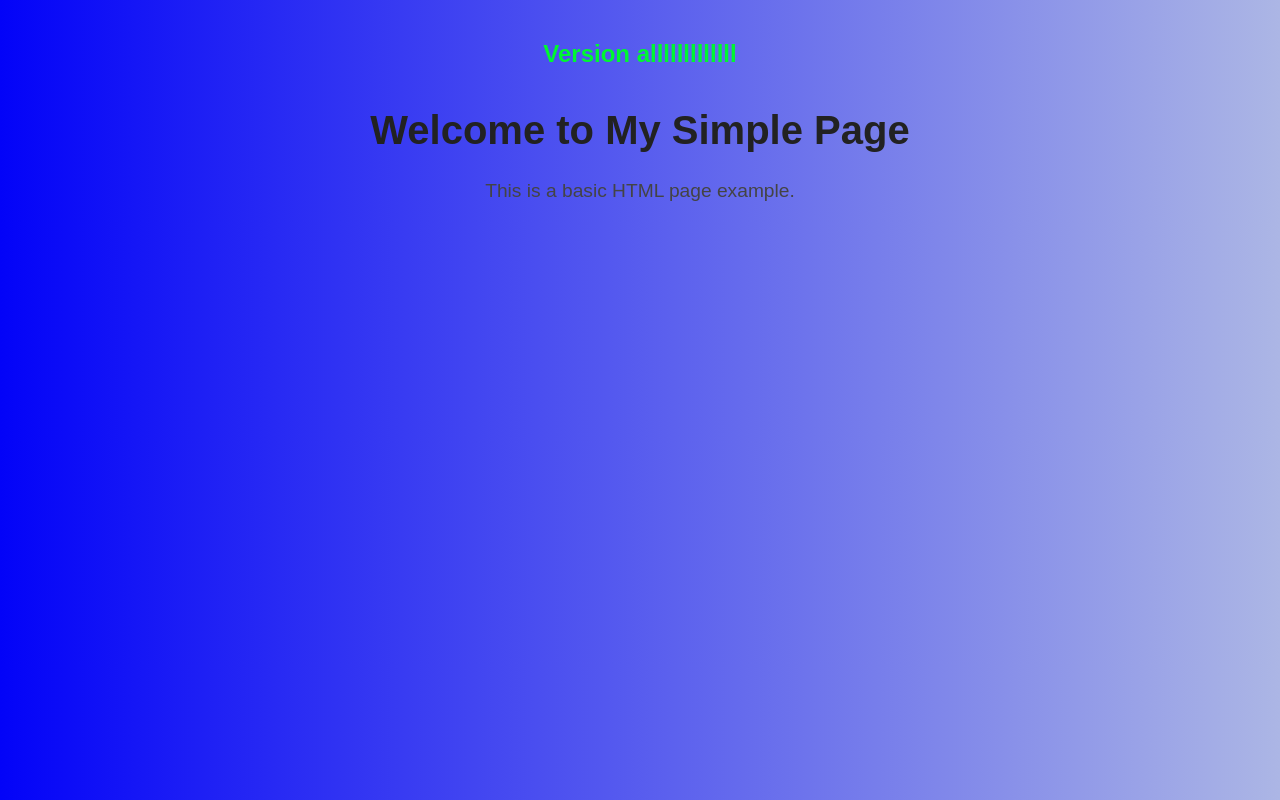
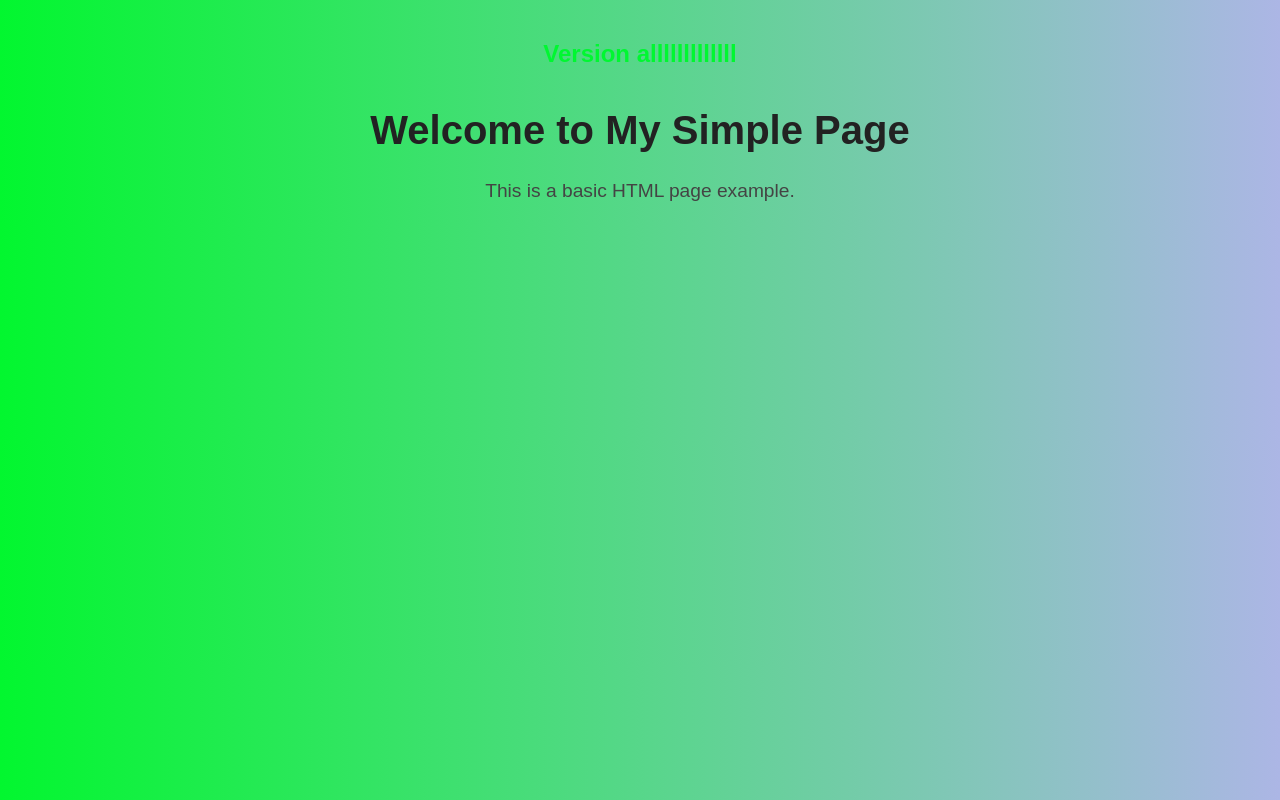
Before and after one commit to Rawlinrepo/sample, a plain HTML site: page index.html in a window 1280 px wide. Drawn offline with Linux system fonts and the light colour scheme.

Commit message:
Update index.html

```diff
--- a/index.html
+++ b/index.html
@@ -9,7 +9,7 @@
       font-family: Arial, sans-serif;
       margin: 0;
       padding: 0;
-      background: linear-gradient(to right, #0303f8, #ACB6E5);
+      background: linear-gradient(to right, #02f72f, #ACB6E5);
       color: #0000ff;
       text-align: center;
     }
```
